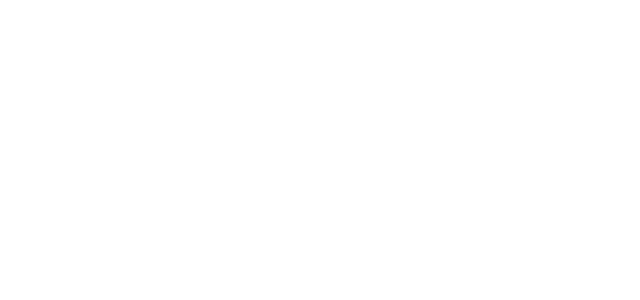
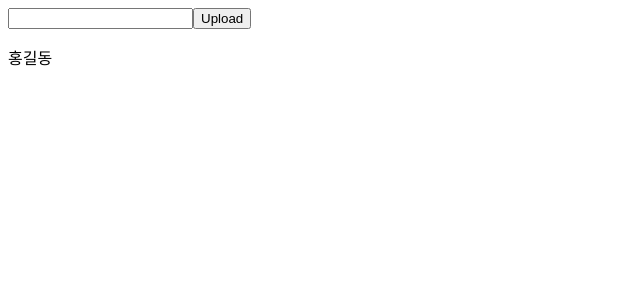
Before and after one commit to bohongu/hooks, a React (Create React App) app: page / in a window 1280 px wide. Shown: the top 300 px of the page, without its empty margins (0-640 px from the left). Built offline with nearby package versions, Linux system fonts and the light colour scheme.

Commit message:
useState

```diff
--- a/src/App.js
+++ b/src/App.js
@@ -1,5 +1,7 @@
+import State from "./State";
+
 function App() {
-  return <div></div>;
+  return <State />;
 }
 
 export default App;
--- a/src/State.js
+++ b/src/State.js
@@ -1,12 +1,49 @@
-import React from "react";
+import React, { useState } from "react";
+
+const heavyWork = () => {
+  console.log("무거운 작업");
+  return ["홍길동"];
+};
 
 const State = () => {
-  return <div></div>;
+  const [names, setNames] = useState(() => {
+    return heavyWork();
+  });
+
+  const [input, setInput] = useState("");
+
+  const onChange = (event) => {
+    const { value } = event.target;
+    setInput(value);
+  };
+
+  const onClick = () => {
+    setNames((prev) => {
+      console.log("이전 state", prev);
+      return [input, ...prev];
+    });
+    setInput("");
+  };
+
+  return (
+    <div>
+      <input type="text" value={input} onChange={onChange} />
+      <button onClick={onClick}>Upload</button>
+      {names.map((name, index) => (
+        <p key={index}>{name}</p>
+      ))}
+    </div>
+  );
 };
 
 export default State;
 
 /*
 컴포넌트의 상태를 간단하게 생성하고, 업데이트하는 훅
+
 const[state.setState] = useState(초기값);
+
+state가 update될 때마다 렌더링
+
+초기값을 가져올 때 무거운 작업을 해야한다면 콜백형태로 리턴
 */
```
